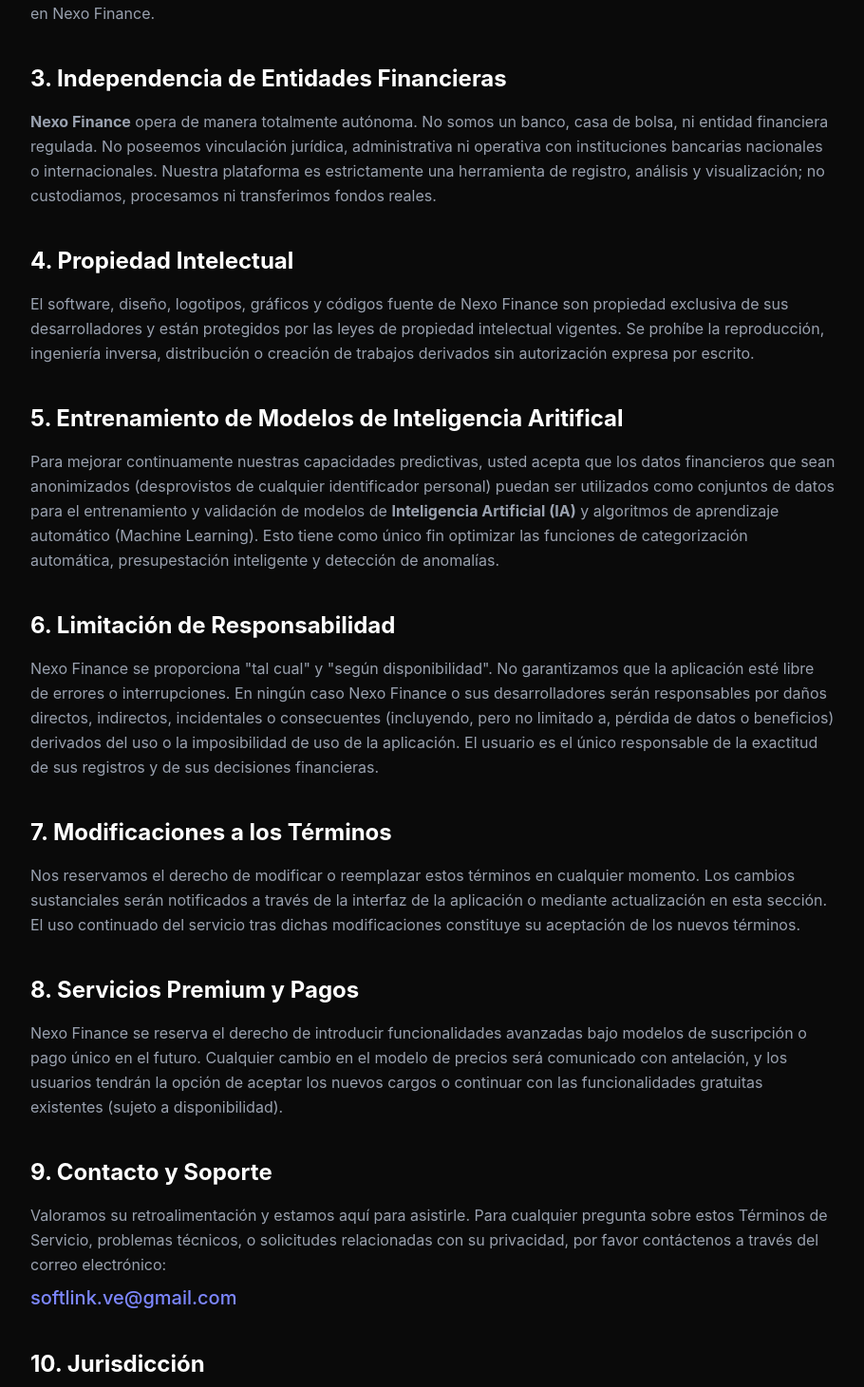
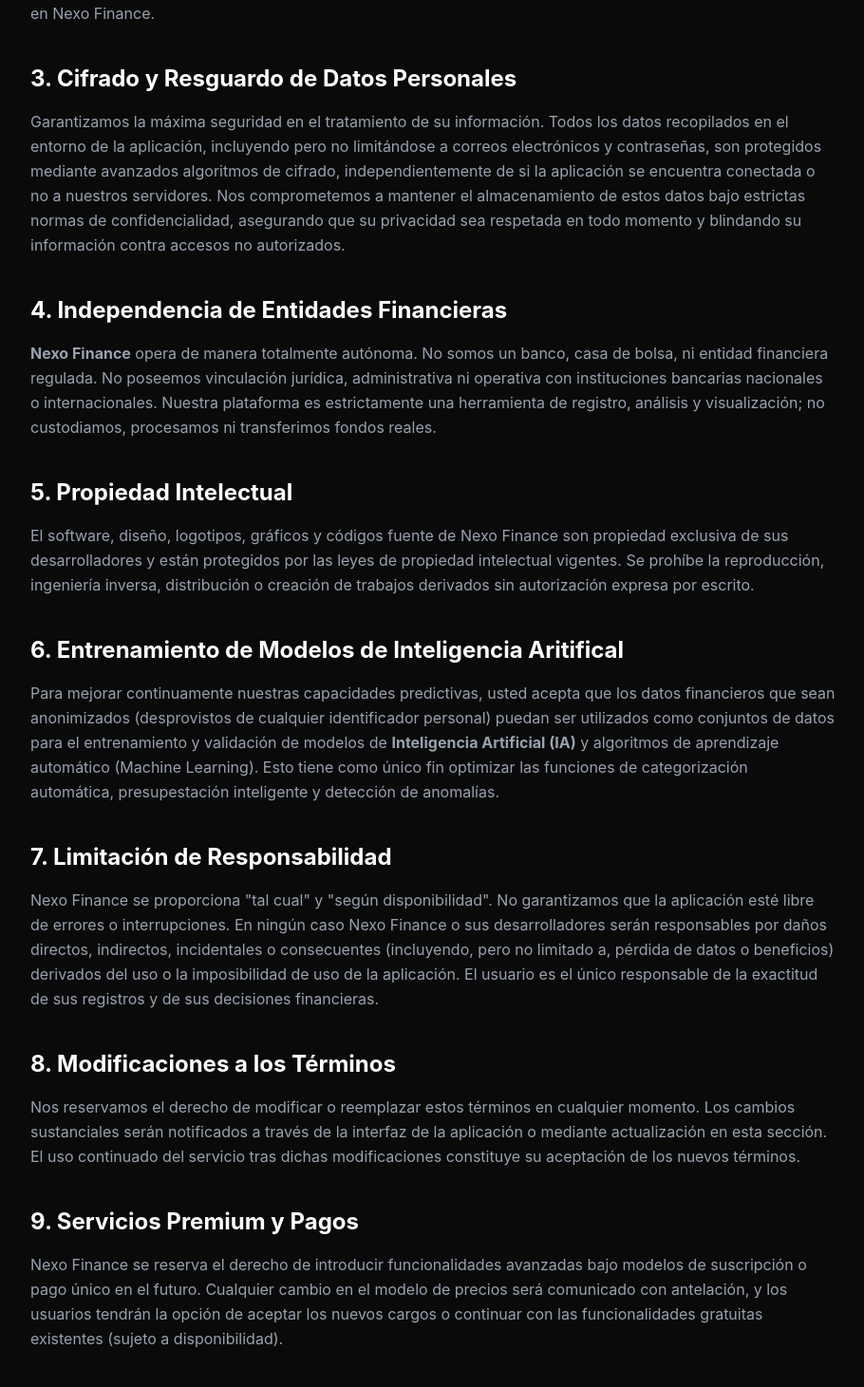
Before and after one commit to gustavosantaella/nexo-finance-portal, an Angular app: page /privacy in a window 1280 px wide. Shown: the part 769-2230 px from the top of the page at 95% size, without its empty margins (184-1094 px from the left). Built offline with nearby package versions, Linux system fonts and the light colour scheme.

Commit message:
feat: add privacy policy and terms of service page.

```diff
--- a/src/app/components/privacy/privacy.component.html
+++ b/src/app/components/privacy/privacy.component.html
@@ -25,49 +25,56 @@
     </section>
 
     <section>
-      <h2 class="text-2xl font-bold text-white mb-4">3. Independencia de Entidades Financieras</h2>
+      <h2 class="text-2xl font-bold text-white mb-4">3. Cifrado y Resguardo de Datos Personales</h2>
+      <p>
+        Garantizamos la máxima seguridad en el tratamiento de su información. Todos los datos recopilados en el entorno de la aplicación, incluyendo pero no limitándose a correos electrónicos y contraseñas, son protegidos mediante avanzados algoritmos de cifrado, independientemente de si la aplicación se encuentra conectada o no a nuestros servidores. Nos comprometemos a mantener el almacenamiento de estos datos bajo estrictas normas de confidencialidad, asegurando que su privacidad sea respetada en todo momento y blindando su información contra accesos no autorizados.
+      </p>
+    </section>
+
+    <section>
+      <h2 class="text-2xl font-bold text-white mb-4">4. Independencia de Entidades Financieras</h2>
       <p>
         <strong>Nexo Finance</strong> opera de manera totalmente autónoma. No somos un banco, casa de bolsa, ni entidad financiera regulada. No poseemos vinculación jurídica, administrativa ni operativa con instituciones bancarias nacionales o internacionales. Nuestra plataforma es estrictamente una herramienta de registro, análisis y visualización; no custodiamos, procesamos ni transferimos fondos reales.
       </p>
     </section>
 
     <section>
-      <h2 class="text-2xl font-bold text-white mb-4">4. Propiedad Intelectual</h2>
+      <h2 class="text-2xl font-bold text-white mb-4">5. Propiedad Intelectual</h2>
       <p>
         El software, diseño, logotipos, gráficos y códigos fuente de Nexo Finance son propiedad exclusiva de sus desarrolladores y están protegidos por las leyes de propiedad intelectual vigentes. Se prohíbe la reproducción, ingeniería inversa, distribución o creación de trabajos derivados sin autorización expresa por escrito.
       </p>
     </section>
 
     <section>
-      <h2 class="text-2xl font-bold text-white mb-4">5. Entrenamiento de Modelos de Inteligencia Aritifical</h2>
+      <h2 class="text-2xl font-bold text-white mb-4">6. Entrenamiento de Modelos de Inteligencia Aritifical</h2>
       <p>
         Para mejorar continuamente nuestras capacidades predictivas, usted acepta que los datos financieros que sean anonimizados (desprovistos de cualquier identificador personal) puedan ser utilizados como conjuntos de datos para el entrenamiento y validación de modelos de <strong>Inteligencia Artificial (IA)</strong> y algoritmos de aprendizaje automático (Machine Learning). Esto tiene como único fin optimizar las funciones de categorización automática, presupestación inteligente y detección de anomalías.
       </p>
     </section>
 
     <section>
-      <h2 class="text-2xl font-bold text-white mb-4">6. Limitación de Responsabilidad</h2>
+      <h2 class="text-2xl font-bold text-white mb-4">7. Limitación de Responsabilidad</h2>
       <p>
         Nexo Finance se proporciona "tal cual" y "según disponibilidad". No garantizamos que la aplicación esté libre de errores o interrupciones. En ningún caso Nexo Finance o sus desarrolladores serán responsables por daños directos, indirectos, incidentales o consecuentes (incluyendo, pero no limitado a, pérdida de datos o beneficios) derivados del uso o la imposibilidad de uso de la aplicación. El usuario es el único responsable de la exactitud de sus registros y de sus decisiones financieras.
       </p>
     </section>
 
     <section>
-      <h2 class="text-2xl font-bold text-white mb-4">7. Modificaciones a los Términos</h2>
+      <h2 class="text-2xl font-bold text-white mb-4">8. Modificaciones a los Términos</h2>
       <p>
         Nos reservamos el derecho de modificar o reemplazar estos términos en cualquier momento. Los cambios sustanciales serán notificados a través de la interfaz de la aplicación o mediante actualización en esta sección. El uso continuado del servicio tras dichas modificaciones constituye su aceptación de los nuevos términos.
       </p>
     </section>
 
     <section>
-      <h2 class="text-2xl font-bold text-white mb-4">8. Servicios Premium y Pagos</h2>
+      <h2 class="text-2xl font-bold text-white mb-4">9. Servicios Premium y Pagos</h2>
       <p>
         Nexo Finance se reserva el derecho de introducir funcionalidades avanzadas bajo modelos de suscripción o pago único en el futuro. Cualquier cambio en el modelo de precios será comunicado con antelación, y los usuarios tendrán la opción de aceptar los nuevos cargos o continuar con las funcionalidades gratuitas existentes (sujeto a disponibilidad).
       </p>
     </section>
 
     <section>
-      <h2 class="text-2xl font-bold text-white mb-4">9. Contacto y Soporte</h2>
+      <h2 class="text-2xl font-bold text-white mb-4">10. Contacto y Soporte</h2>
       <p>
         Valoramos su retroalimentación y estamos aquí para asistirle. Para cualquier pregunta sobre estos Términos de Servicio, problemas técnicos, o solicitudes relacionadas con su privacidad, por favor contáctenos a través del correo electrónico:
       </p>
@@ -77,7 +84,7 @@
     </section>
 
     <section>
-      <h2 class="text-2xl font-bold text-white mb-4">10. Jurisdicción</h2>
+      <h2 class="text-2xl font-bold text-white mb-4">11. Jurisdicción</h2>
       <p>
         Estos términos se regirán e interpretarán de acuerdo con las leyes vigentes en la jurisdicción de operación principal de los desarrolladores, sin tener en cuenta sus conflictos de disposiciones legales.
       </p>
```
